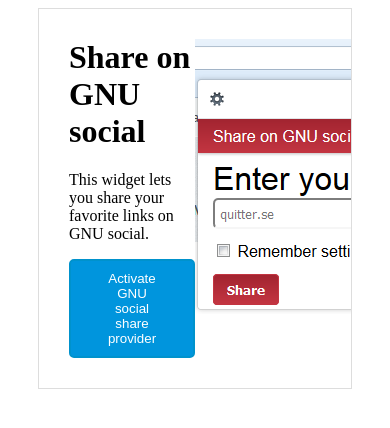
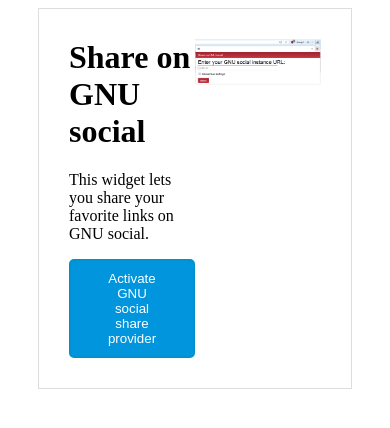
Before and after one commit to chimo/ff-gs-share, a plain HTML site: page index.html in a window 390 px wide. Drawn offline with Linux system fonts and the light colour scheme.

Commit message:
Make screenshot image responsive

```diff
--- a/index.html
+++ b/index.html
@@ -28,6 +28,10 @@
       text-align: center;
     }
 
+    .screenshot__image {
+      max-width: 100%;
+    }
+
     .splash {
       border: 1px solid #ddd;
       margin: 0 30px;
@@ -51,7 +55,7 @@
     </div>
 
     <div class="screenshot">
-      <img src="images/screenshot.png" />
+      <img class="screenshot__image" src="images/screenshot.png" />
     </div>
   </div>
 
```
